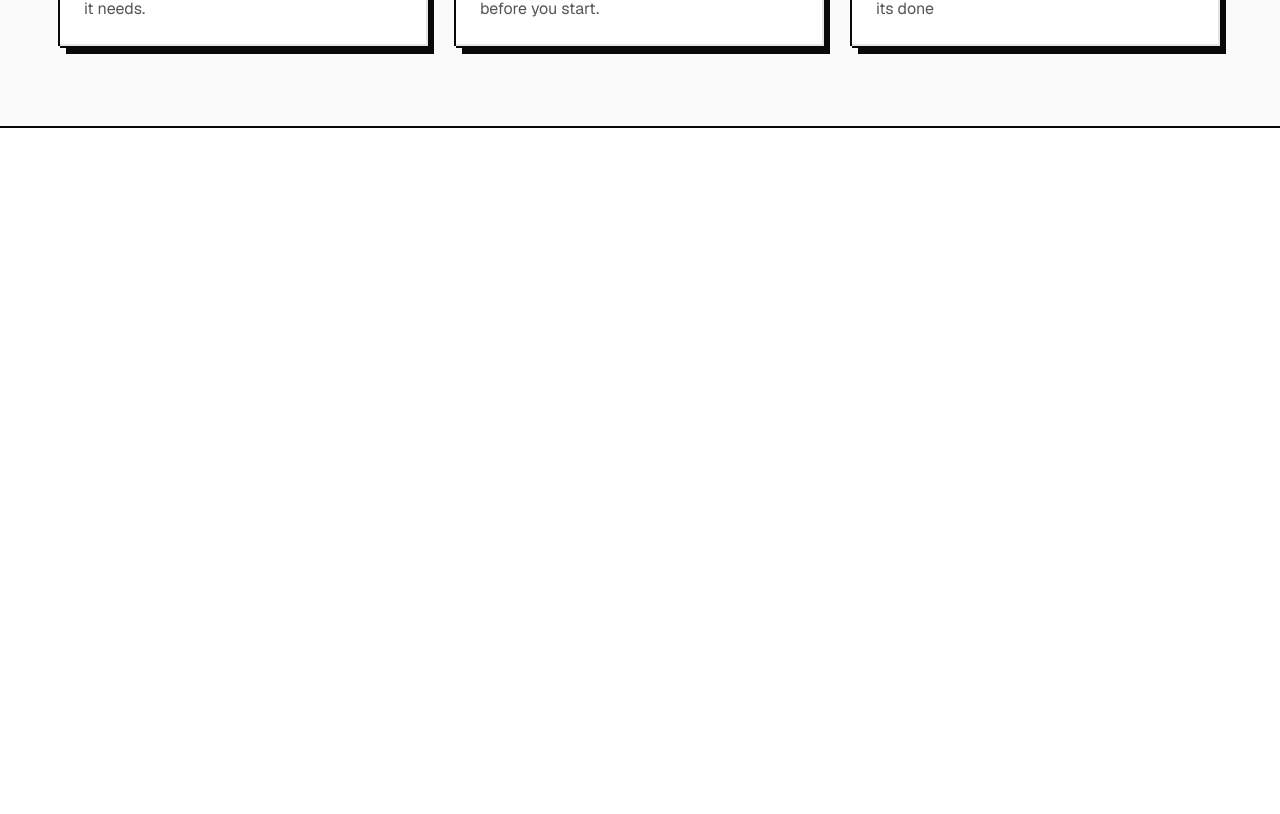
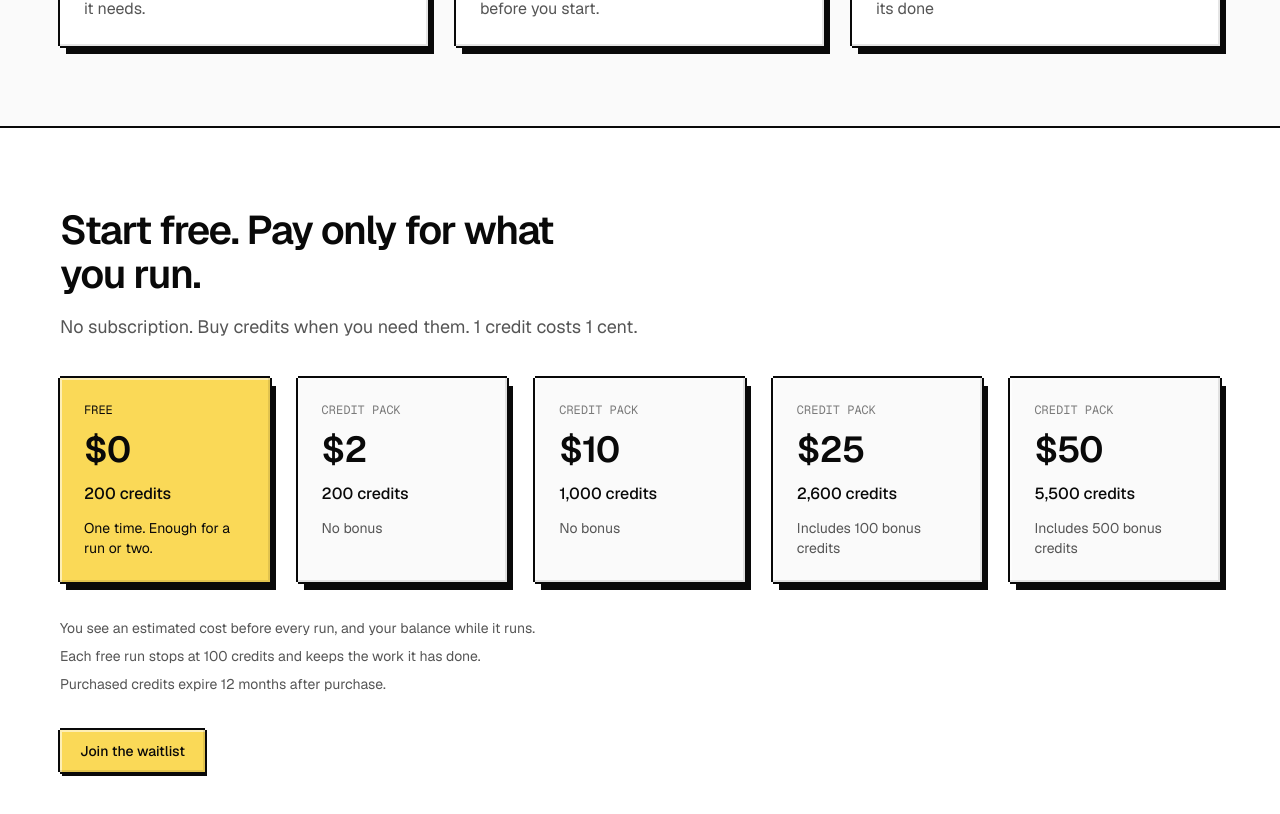
Before and after one commit to sahil0x01/code, a Next.js app in the folder apps/web/: page / in a window 1280 px wide. Shown: the part 1312-2126 px from the top of the page. Before the commit the page ends 1440 px from the top, so only its background shows below. Built offline with nearby package versions, Linux system fonts and the light colour scheme.

Commit message:
feat(web): add pricing section

```diff
--- a/apps/web/src/app/page.tsx
+++ b/apps/web/src/app/page.tsx
@@ -1,6 +1,7 @@
 import { Header } from "@/components/landing/header";
 import { Hero } from "@/components/landing/hero";
 import { HowItWorks } from "@/components/landing/how-it-works";
+import { Pricing } from "@/components/landing/pricing";
 
 export default function Home() {
 	return (
@@ -9,6 +10,7 @@ export default function Home() {
 			<main>
 				<Hero />
 				<HowItWorks />
+				<Pricing />
 			</main>
 		</>
 	);
--- /dev/null
+++ b/apps/web/src/components/landing/pricing.tsx
@@ -0,0 +1,78 @@
+import { CREDITS_PER_DOLLAR, freeCredits, packs } from "@/lib/pricing";
+
+const usd = new Intl.NumberFormat("en-US", {
+	style: "currency",
+	currency: "USD",
+	maximumFractionDigits: 0,
+});
+const num = new Intl.NumberFormat("en-US");
+
+export function Pricing() {
+	return (
+		<section id="pricing">
+			<div className="mx-auto flex max-w-[1240px] flex-col gap-9 px-6 py-16 md:px-10 md:py-20">
+				<div className="flex flex-col gap-4">
+					<h2 className="max-w-[20ch] text-[clamp(30px,4vw,40px)] font-semibold leading-[1.1] tracking-[-0.035em]">
+						Start free. Pay only for what you run.
+					</h2>
+					<p className="max-w-[52ch] text-lg leading-relaxed text-muted">
+						No subscription. Buy credits when you need them. 1 credit costs 1
+						cent.
+					</p>
+				</div>
+
+				<ul className="grid gap-7 sm:grid-cols-2 lg:grid-cols-5">
+					<li className="pixel flex flex-col gap-3 bg-accent p-6 text-accent-foreground [--drop:6px]">
+						<p className="font-mono text-xs uppercase">free</p>
+						<p className="text-4xl font-semibold tracking-tight">$0</p>
+						<p className="font-medium">{num.format(freeCredits)} credits</p>
+						<p className="text-sm">One time. Enough for a run or two.</p>
+					</li>
+
+					{packs.map((pack) => {
+						const bonus = pack.credits - pack.price * CREDITS_PER_DOLLAR;
+						return (
+							<li
+								key={pack.price}
+								className="pixel flex flex-col gap-3 bg-surface p-6 [--drop:6px]"
+							>
+								<p className="font-mono text-xs uppercase text-subtle">
+									credit pack
+								</p>
+								<p className="text-4xl font-semibold tracking-tight">
+									{usd.format(pack.price)}
+								</p>
+								<p className="font-medium">
+									{num.format(pack.credits)} credits
+								</p>
+								<p className="text-sm text-muted">
+									{bonus > 0
+										? `Includes ${num.format(bonus)} bonus credits`
+										: "No bonus"}
+								</p>
+							</li>
+						);
+					})}
+				</ul>
+
+				<ul className="flex flex-col gap-2 text-sm text-muted">
+					<li>
+						You see an estimated cost before every run, and your balance while
+						it runs.
+					</li>
+					<li>
+						Each free run stops at 100 credits and keeps the work it has done.
+					</li>
+					<li>Purchased credits expire 12 months after purchase.</li>
+				</ul>
+
+				<a
+					href="#waitlist"
+					className="pixel pressable inline-flex h-[42px] w-fit items-center bg-accent px-5 text-sm font-medium text-accent-foreground"
+				>
+					Join the waitlist
+				</a>
+			</div>
+		</section>
+	);
+}
--- /dev/null
+++ b/apps/web/src/lib/pricing.ts
@@ -0,0 +1,10 @@
+export const CREDITS_PER_DOLLAR = 100;
+
+export const freeCredits = 200;
+
+export const packs = [
+	{ price: 2, credits: 200 },
+	{ price: 10, credits: 1000 },
+	{ price: 25, credits: 2600 },
+	{ price: 50, credits: 5500 },
+];
```
